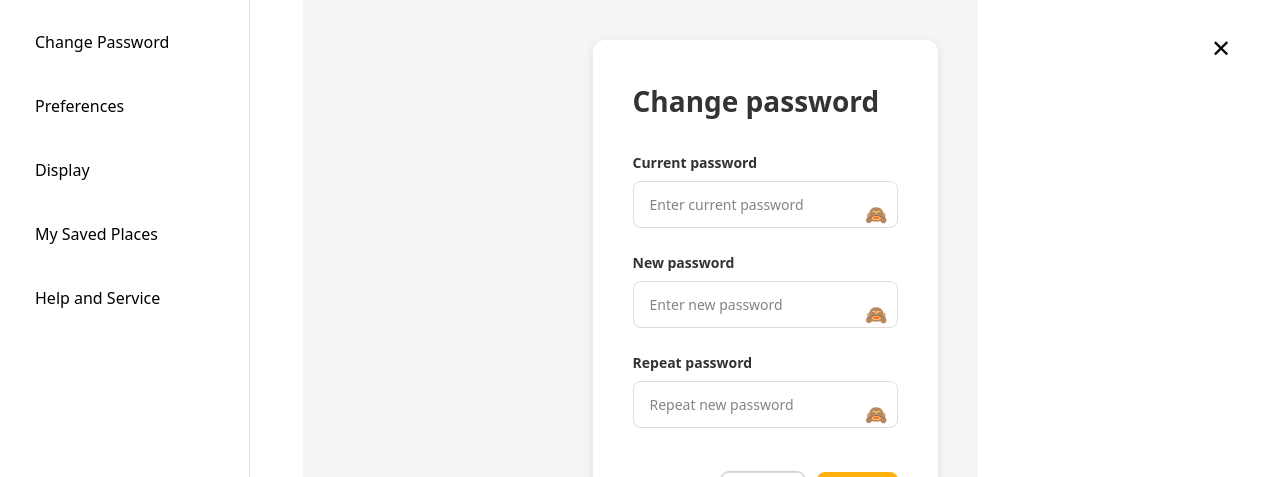
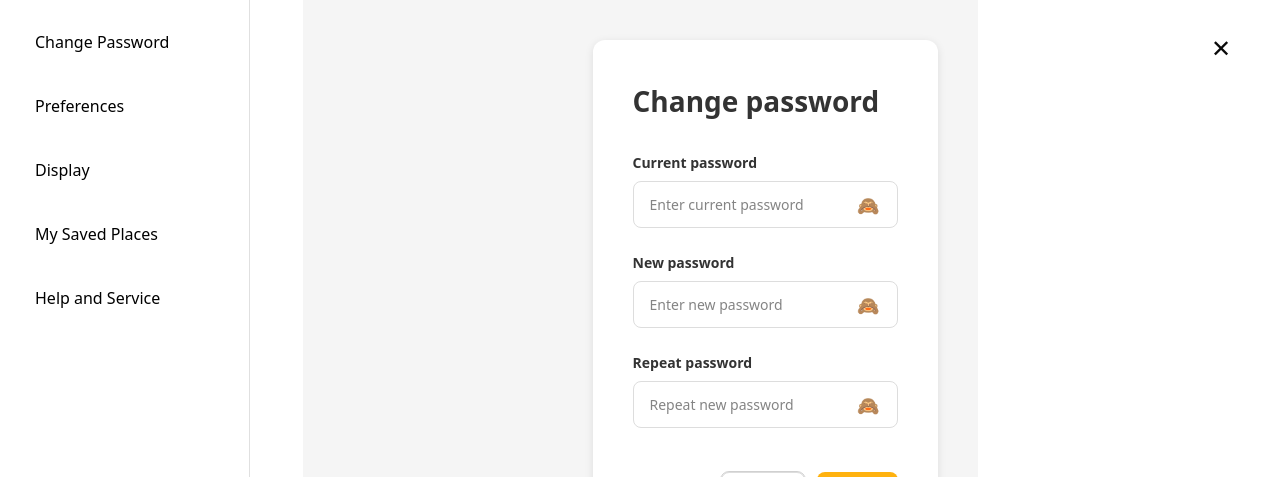
Before and after one commit to Fit3170-RoadPulse/RoadPulse, a React (Vite) app in the folder frontend/: page /change-password in a window 1280 px wide. Shown: the top 477 px of the page. Built offline with nearby package versions, Linux system fonts and the light colour scheme.

Commit message:
US20-REGISTRATION PAGE: modified registration page layout

```diff
--- a/frontend/src/pages/registrationpage/RegistrationPage.css
+++ b/frontend/src/pages/registrationpage/RegistrationPage.css
@@ -107,16 +107,11 @@
     margin-left: 5px;
 }
 
-.input-wrapper {
-    position: relative;
-    width: 100%;
-    display: block;
-}
 
-.icon-btn {
-    position: absolute !important;
-    top: 70% !important;
-    right: 10px !important;
+.register-icon-btn {
+    position: absolute;
+    top: 70% ;
+    right: 18px ;
     padding: 6px;
     z-index: 2;
     transform: translateY(-50%);
@@ -130,14 +125,14 @@
     -webkit-tap-highlight-color: transparent;
 }
 
-button.icon-btn:focus,
-button.icon-btn:active {
+.register-icon-btn:focus,
+.register-icon-btn:active {
     outline: none !important;
     box-shadow: none !important;
     border: none !important;
 }
 
-.icon-btn:hover {
+.register-icon-btn:hover {
     color: #333;
     border-color: transparent;
 }
--- a/frontend/src/pages/registrationpage/RegistrationPage.jsx
+++ b/frontend/src/pages/registrationpage/RegistrationPage.jsx
@@ -137,7 +137,7 @@ export default function RegisterPage({ onRegister, navigateTo }) {
                 />
                 <button
                     type="button"
-                    className="icon-btn"
+                    className="register-icon-btn"
                     onClick={() => toggle("current")}
                     aria-label="Toggle new password visibility"
                 >
```
